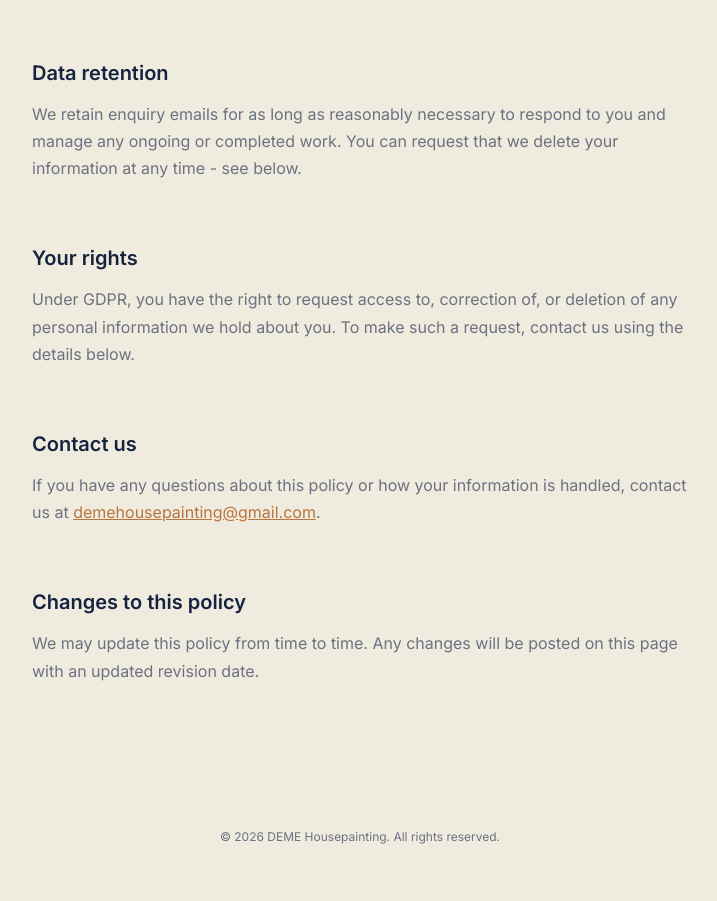
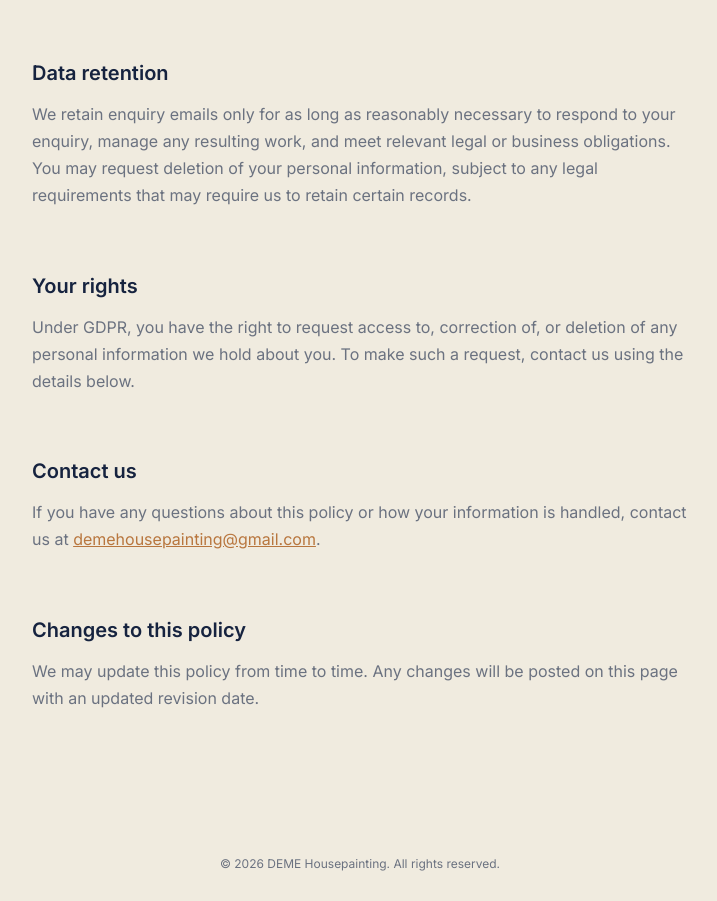
Before and after one commit to cianmccaul/deme-housepainting, a plain HTML site: page privacy.html in a window 1280 px wide. Shown: the part 2224-3125 px from the top of the page, without its empty margins (280-997 px from the left). Before the commit the page ends 3100 px from the top, so only its background shows below. Drawn offline with Linux system fonts and the light colour scheme; a script that the page names is missing.

Commit message:
Clarify data retention policy in privacy.html

```diff
--- a/privacy.html
+++ b/privacy.html
@@ -193,9 +193,10 @@
 
         <h2>Data retention</h2>
         <p>
-            We retain enquiry emails for as long as reasonably necessary to
-            respond to you and manage any ongoing or completed work. You can
-            request that we delete your information at any time - see below.
+            We retain enquiry emails only for as long as reasonably necessary to respond to
+            your enquiry, manage any resulting work, and meet relevant legal or business
+            obligations. You may request deletion of your personal information, subject to
+            any legal requirements that may require us to retain certain records.
         </p>
 
         <h2>Your rights</h2>
```
